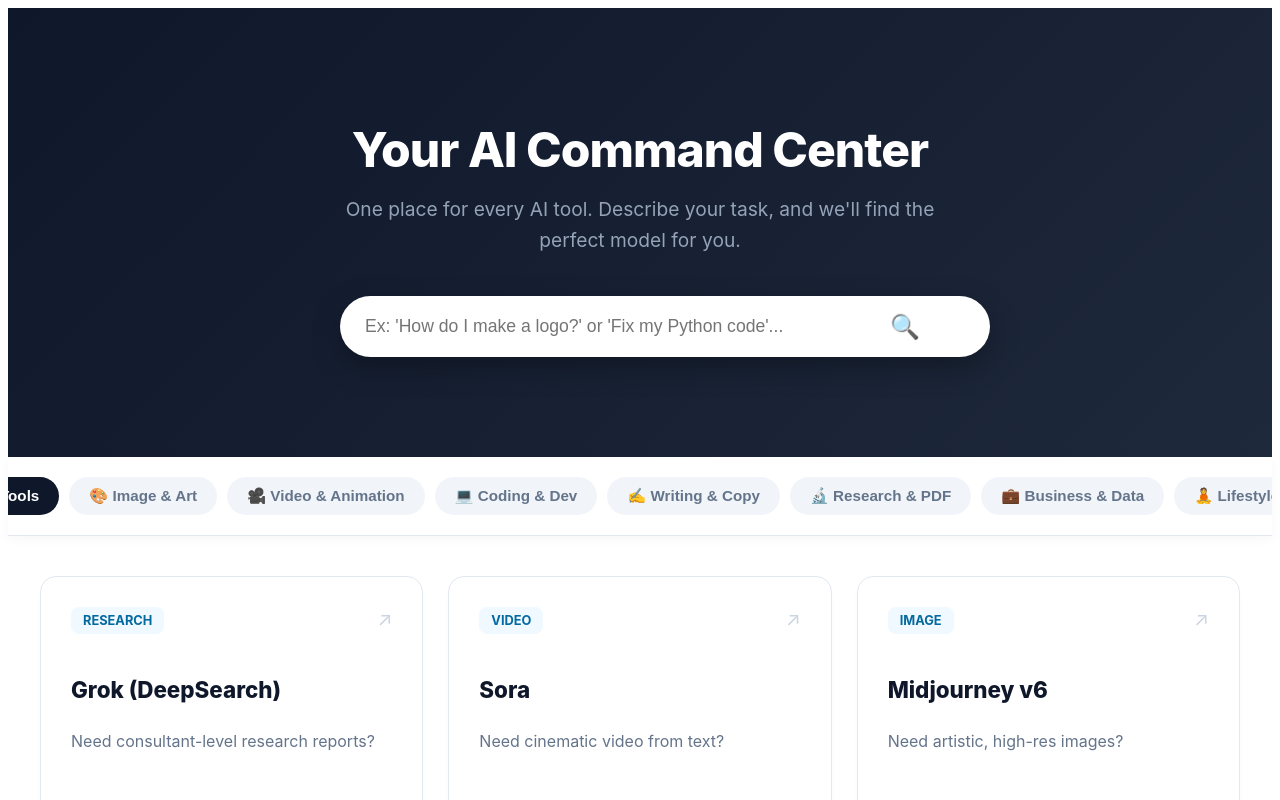
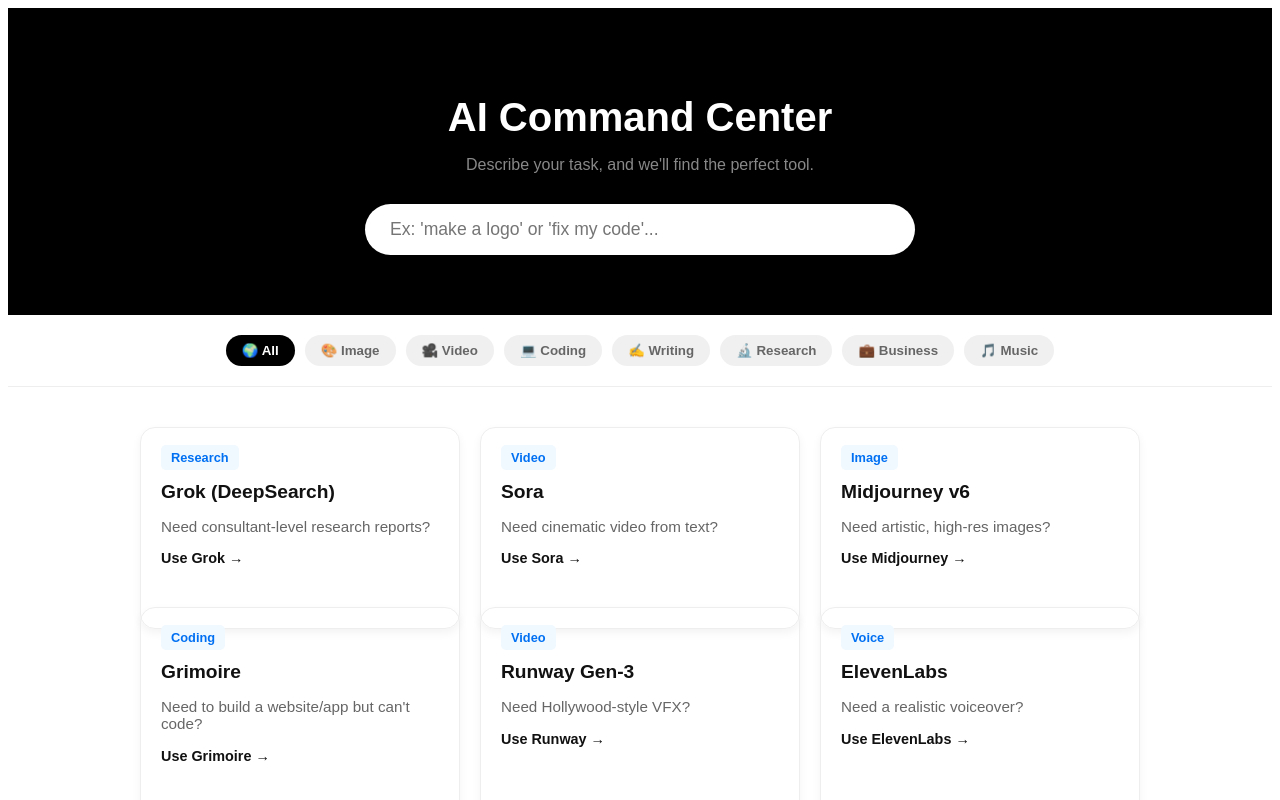
Before and after one commit to pabalevivek/excel-simple, a Next.js app: page / in a window 1280 px wide. Shown: the top 800 px of the page. Built offline with nearby package versions, Linux system fonts and the light colour scheme.

Commit message:
Refactor categories and enhance UI in Home component
Updated categories and search logic in the Home component. Improved styling for the hero section and results grid.

```diff
--- a/pages/index.js
+++ b/pages/index.js
@@ -14,84 +14,64 @@
   const [query, setQuery] = useState('');
   const [activeCategory, setActiveCategory] = useState('All');
 
-  // 1. Define Professional Categories (The "One-Stop" Departments)
+  // Categories for the tabs
   const categories = [
-    { id: 'All', label: '🌍 All Tools' },
-    { id: 'Image', label: '🎨 Image & Art' },
-    { id: 'Video', label: '🎥 Video & Animation' },
-    { id: 'Coding', label: '💻 Coding & Dev' },
-    { id: 'Writing', label: '✍️ Writing & Copy' },
-    { id: 'Research', label: '🔬 Research & PDF' },
-    { id: 'Business', label: '💼 Business & Data' },
-    { id: 'Life', label: '🧘 Lifestyle & Fun' } // Maps to 'Fun', 'Health', 'Travel'
+    { id: 'All', label: '🌍 All' },
+    { id: 'Image', label: '🎨 Image' },
+    { id: 'Video', label: '🎥 Video' },
+    { id: 'Coding', label: '💻 Coding' },
+    { id: 'Writing', label: '✍️ Writing' },
+    { id: 'Research', label: '🔬 Research' },
+    { id: 'Business', label: '💼 Business' },
+    { id: 'Music', label: '🎵 Music' }
   ];
 
-  // 2. The Recommendation Logic
+  // Search Logic
   const filteredTools = tools.filter(tool => {
-    // Search Matching: Checks Title, Problem, and Solution text
     const matchesSearch =
       tool.title.toLowerCase().includes(query.toLowerCase()) ||
       tool.problem.toLowerCase().includes(query.toLowerCase()) ||
       tool.solution.toLowerCase().includes(query.toLowerCase());
 
-    // Category Matching: Smart mapping of your JSON tags to the UI buttons
-    let matchesCategory = false;
-    if (activeCategory === 'All') matchesCategory = true;
-    else if (activeCategory === 'Life') matchesCategory = ['Fun', 'Health', 'Travel', 'Lifestyle'].includes(tool.category);
-    else if (activeCategory === 'Business') matchesCategory = ['Business', 'Finance', 'Data', 'Marketing', 'Meeting'].includes(tool.category);
-    else matchesCategory = tool.category.includes(activeCategory);
+    const matchesCategory = activeCategory === 'All' || tool.category === activeCategory;
 
     return matchesSearch && matchesCategory;
   });
 
   return (
-    <div style={{ fontFamily: '-apple-system, sans-serif', background: '#ffffff', minHeight: '100vh', color: '#111' }}>
+    <div style={{ fontFamily: 'sans-serif', background: '#fff', minHeight: '100vh', color: '#111' }}>
 
-      {/* --- HERO SECTION (The "Ask Me Anything" Area) --- */}
-      <div style={{
-        background: 'linear-gradient(135deg, #0f172a 0%, #1e293b 100%)',
-        padding: '80px 20px 100px 20px', textAlign: 'center', color: 'white'
-      }}>
-        <h1 style={{ fontSize: '3rem', fontWeight: '800', marginBottom: '15px', letterSpacing: '-1px' }}>
-          Your AI Command Center
-        </h1>
-        <p style={{ fontSize: '1.2rem', color: '#94a3b8', maxWidth: '600px', margin: '0 auto 40px', lineHeight: '1.6' }}>
-          One place for every AI tool. Describe your task, and we'll find the perfect model for you.
-        </p>
+      {/* 1. HERO SECTION */}
+      <div style={{ background: '#000', padding: '60px 20px', textAlign: 'center', color: 'white' }}>
+        <h1 style={{ fontSize: '2.5rem', fontWeight: '800', marginBottom: '10px' }}>AI Command Center</h1>
+        <p style={{ color: '#888', marginBottom: '30px' }}>Describe your task, and we'll find the perfect tool.</p>
 
-        {/* The Search Bar */}
-        <div style={{ position: 'relative', maxWidth: '600px', margin: '0 auto' }}>
+        {/* Search Bar */}
         <input
           type="text"
-            placeholder="Ex: 'How do I make a logo?' or 'Fix my Python code'..."
+          placeholder="Ex: 'make a logo' or 'fix my code'..."
           value={query}
           onChange={(e) => setQuery(e.target.value)}
           style={{
-              width: '100%', padding: '20px 25px', borderRadius: '50px', border: 'none',
-              fontSize: '1.1rem', outline: 'none', boxShadow: '0 10px 30px rgba(0,0,0,0.3)'
+            width: '100%', maxWidth: '500px', padding: '15px 25px', borderRadius: '50px',
+            border: 'none', fontSize: '1.1rem', outline: 'none'
           }}
         />
-          <div style={{ position: 'absolute', right: '20px', top: '50%', transform: 'translateY(-50%)', fontSize: '1.5rem' }}>
-            🔍
-          </div>
-        </div>
       </div>
 
-      {/* --- CATEGORY NAVIGATION (Professional Tabs) --- */}
+      {/* 2. CATEGORY TABS */}
       <div style={{
-        background: '#ffffff', padding: '20px', borderBottom: '1px solid #e2e8f0',
-        position: 'sticky', top: 0, zIndex: 100, overflowX: 'auto', whiteSpace: 'nowrap',
-        display: 'flex', justifyContent: 'center', gap: '10px', boxShadow: '0 4px 10px rgba(0,0,0,0.03)'
+        padding: '20px', borderBottom: '1px solid #eee', overflowX: 'auto',
+        display: 'flex', gap: '10px', justifyContent: 'center'
       }}>
         {categories.map(cat => (
           <button
             key={cat.id}
             onClick={() => setActiveCategory(cat.id)}
             style={{
-              padding: '10px 20px', borderRadius: '30px', border: 'none', cursor: 'pointer',
-              fontSize: '0.95rem', fontWeight: '600', transition: 'all 0.2s',
-              background: activeCategory === cat.id ? '#0f172a' : '#f1f5f9',
-              color: activeCategory === cat.id ? 'white' : '#64748b'
+              padding: '8px 16px', borderRadius: '20px', border: 'none', cursor: 'pointer',
+              background: activeCategory === cat.id ? '#000' : '#f0f0f0',
+              color: activeCategory === cat.id ? 'white' : '#666', fontWeight: '600'
             }}
           >
             {cat.label}
@@ -99,58 +79,29 @@
         ))}
       </div>
 
-      {/* --- RESULTS GRID (The Recommendations) --- */}
-      <div style={{ maxWidth: '1200px', margin: '40px auto', padding: '0 20px', display: 'grid', gridTemplateColumns: 'repeat(auto-fill, minmax(350px, 1fr))', gap: '25px' }}>
-
-        {filteredTools.length > 0 ? (
-          filteredTools.map((item) => (
+      {/* 3. RESULTS GRID */}
+      <div style={{ maxWidth: '1000px', margin: '40px auto', padding: '0 20px', display: 'grid', gridTemplateColumns: 'repeat(auto-fill, minmax(300px, 1fr))', gap: '20px' }}>
+        {filteredTools.map((item) => (
           <Link href={`/formula/${item.slug}`} key={item.slug} style={{ textDecoration: 'none', color: 'inherit' }}>
             <div style={{
-                background: 'white', borderRadius: '16px', padding: '30px', height: '100%',
-                border: '1px solid #e2e8f0', transition: 'transform 0.2s, box-shadow 0.2s',
-                cursor: 'pointer', display: 'flex', flexDirection: 'column',
-                boxShadow: '0 4px 6px rgba(0,0,0,0.02)'
-              }}
-              onMouseOver={(e) => { e.currentTarget.style.transform = 'translateY(-5px)'; e.currentTarget.style.boxShadow = '0 20px 40px rgba(0,0,0,0.1)'; }}
-              onMouseOut={(e) => { e.currentTarget.style.transform = 'translateY(0)'; e.currentTarget.style.boxShadow = '0 4px 6px rgba(0,0,0,0.02)'; }}
-              >
-                {/* Header: Category Badge & Arrow */}
-                <div style={{ display: 'flex', justifyContent: 'space-between', marginBottom: '20px' }}>
+              border: '1px solid #eee', borderRadius: '15px', padding: '20px',
+              boxShadow: '0 4px 10px rgba(0,0,0,0.05)', height: '100%'
+            }}>
               <span style={{
-                    background: '#f0f9ff', color: '#0369a1', padding: '6px 12px',
-                    borderRadius: '8px', fontSize: '0.8rem', fontWeight: '700', textTransform: 'uppercase'
+                background: '#f0f9ff', color: '#0070f3', padding: '5px 10px',
+                borderRadius: '5px', fontSize: '0.8rem', fontWeight: 'bold'
               }}>
                 {item.category}
               </span>
-                  <span style={{ color: '#cbd5e1', fontSize: '1.2rem' }}>↗</span>
-                </div>
-
-                {/* Title & Problem */}
-                <h3 style={{ fontSize: '1.4rem', fontWeight: '800', marginBottom: '10px', color: '#0f172a' }}>
-                  {item.title}
-                </h3>
-                <p style={{ fontSize: '1rem', color: '#64748b', lineHeight: '1.6', flex: '1' }}>
-                  {item.problem}
-                </p>
-
-                {/* Footer: The Solution */}
-                <div style={{ marginTop: '20px', paddingTop: '20px', borderTop: '1px solid #f1f5f9' }}>
-                  <div style={{ fontSize: '0.9rem', color: '#0f172a', fontWeight: '600', display: 'flex', alignItems: 'center', gap: '8px' }}>
-                    <span style={{ background: '#22c55e', width: '8px', height: '8px', borderRadius: '50%' }}></span>
-                    Use {item.model_name}
-                  </div>
+              <h3 style={{ fontSize: '1.2rem', margin: '15px 0 10px' }}>{item.title}</h3>
+              <p style={{ color: '#666', fontSize: '0.95rem' }}>{item.problem}</p>
+              <div style={{ marginTop: '15px', fontWeight: '600', fontSize: '0.9rem' }}>
+                Use {item.model_name} →
               </div>
             </div>
           </Link>
-          ))
-        ) : (
-          <div style={{ gridColumn: '1 / -1', textAlign: 'center', padding: '60px', color: '#94a3b8' }}>
-            <h3 style={{ fontSize: '1.5rem', marginBottom: '10px' }}>No tools found for "{query}"</h3>
-            <p>Try searching for specific tasks like "write email", "edit video", or "chart".</p>
+        ))}
       </div>
-        )}
-      </div>
-
     </div>
   );
 }
```
Lines whose indentation alone changed are shown as unchanged.
